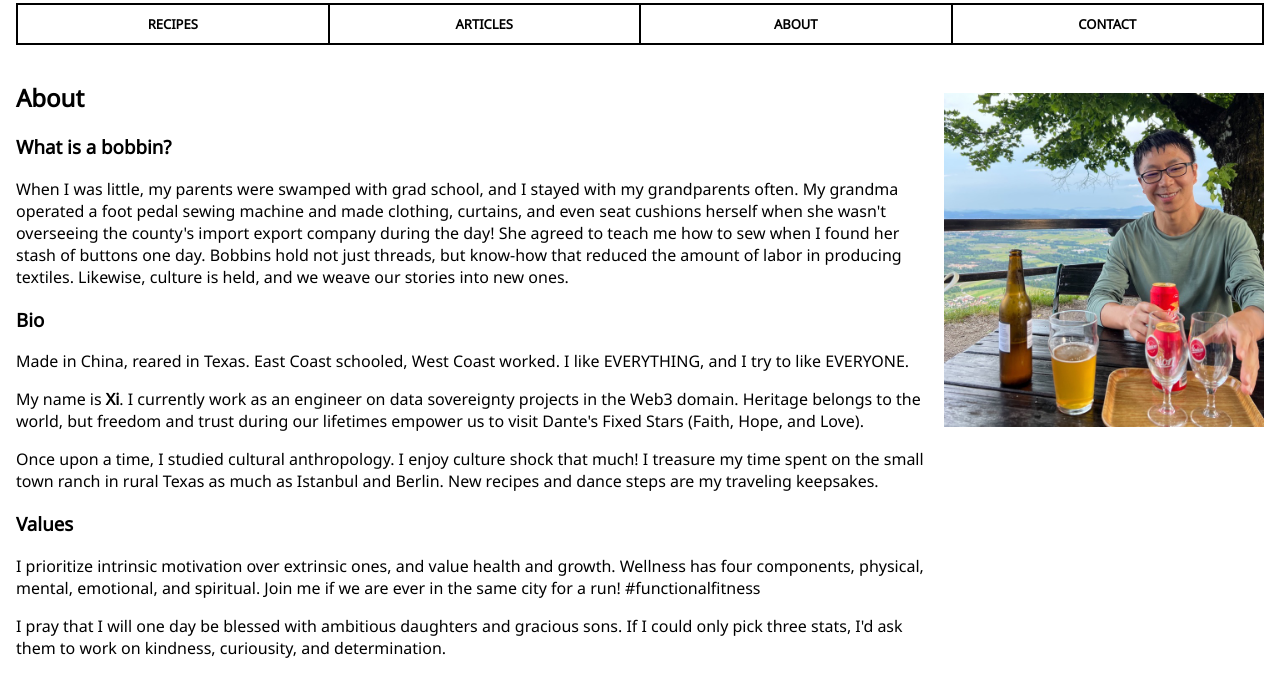
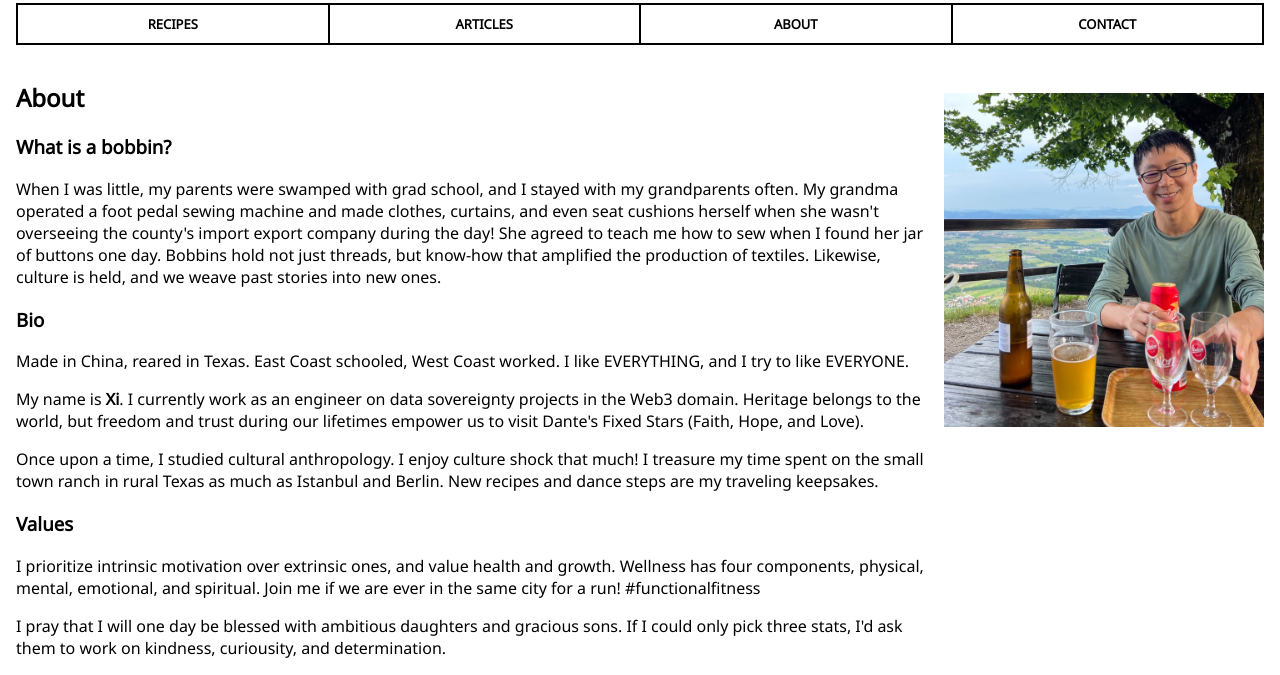
Before and after one commit to aefhm/blog, a plain HTML site: page public/index.html in a window 1280 px wide. Shown: the part 100-775 px from the top of the page. Drawn offline with Linux system fonts and the light colour scheme.

Commit message:
Update bio wording

```diff
--- a/public/index.html
+++ b/public/index.html
@@ -36,11 +36,11 @@
             <h3>What is a bobbin?</h3>
             <p>
               When I was little, my parents were swamped with grad school, and I stayed with my grandparents often.
-              My grandma operated a foot pedal sewing machine and made clothing, curtains, and even seat
+              My grandma operated a foot pedal sewing machine and made clothes, curtains, and even seat
               cushions herself when she wasn't overseeing the county's import export company during the day!
-              She agreed to teach me how to sew when I found her stash of buttons one day.
-              Bobbins hold not just threads, but know-how that reduced the amount of labor in producing textiles.
-              Likewise, culture is held, and we weave our stories into new ones.
+              She agreed to teach me how to sew when I found her jar of buttons one day.
+              Bobbins hold not just threads, but know-how that amplified the production of textiles.
+              Likewise, culture is held, and we weave past stories into new ones.
             </p>
           </section>
           <section>
```
